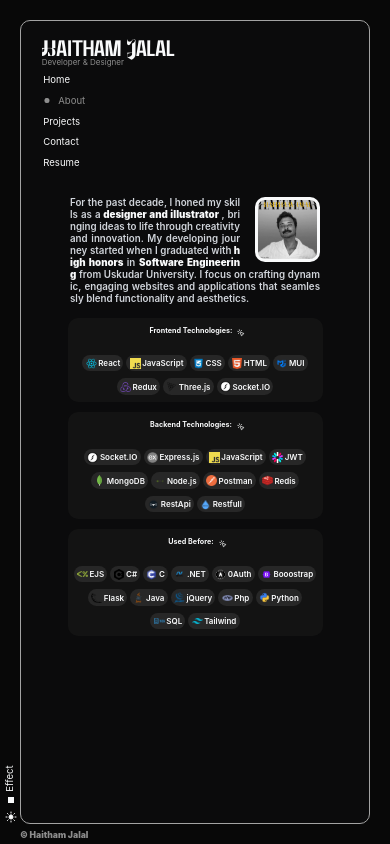
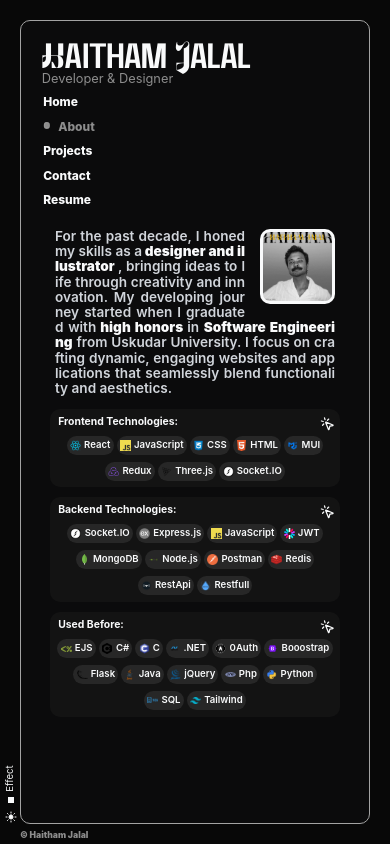
Before and after one commit to haithamexe/portfolio, a React (Vite) app: page /about in a window 390 px wide. Built offline with nearby package versions, Linux system fonts and the light colour scheme.

Commit message:
made the texts bigger for phone

```diff
--- a/src/components/ProjectsPreview.jsx
+++ b/src/components/ProjectsPreview.jsx
@@ -68,10 +68,10 @@ function ProjectsPreview({ project, setProjectClicked }) {
 
         {project?.features && (
           <>
-            <h3>Features:</h3>
-
             <div className="project-preview-features themed-element">
               <ul className="themed-element">
+                {/* <h3>Features:</h3> */}
+
                 {project?.features.map((feature, index) => (
                   <li className="themed-element" key={index}>
                     {feature}
--- a/src/styles/about.css
+++ b/src/styles/about.css
@@ -19,7 +19,7 @@
     flex-direction: column;
     justify-content: flex-start;
     align-items: center;
-    padding-top: 10rem;
+    padding-top: 12rem;
     gap: 0.8rem;
   }
 }
@@ -33,7 +33,7 @@
   }
 
   @media screen and (max-width: 900px) {
-    max-width: 250px;
+    max-width: 280px;
     margin: 0;
   }
 }
@@ -51,7 +51,7 @@
   padding: 15px;
 
   @media screen and (max-width: 900px) {
-    width: 65px;
+    width: 75px;
     /* height: 100px; */
     margin-left: 15px;
     margin-bottom: 5px;
@@ -72,8 +72,8 @@
   hyphens: auto;
 
   @media screen and (max-width: 900px) {
-    font-size: 0.61rem;
-    line-height: 0.75rem;
+    font-size: 0.85rem;
+    line-height: 0.95rem;
   }
 }
 
@@ -99,7 +99,7 @@
   /* height: 100%; */
   @media screen and (max-width: 900px) {
     margin: 0;
-    max-width: 255px;
+    max-width: 290px;
   }
 }
 
@@ -121,7 +121,8 @@
 
   @media screen and (max-width: 900px) {
     padding: 0.2rem;
-    height: 84px;
+    height: 78px;
+    gap: 0;
   }
   /* gap: 1rem; */
 }
@@ -143,7 +144,8 @@
 
   @media screen and (max-width: 900px) {
     padding: 0.2rem;
-    height: 107px;
+    height: 105px;
+    gap: 0;
   }
 }
 
@@ -164,7 +166,8 @@
 
   @media screen and (max-width: 900px) {
     padding: 0.2rem;
-    height: 107px;
+    height: 105px;
+    gap: 0;
   }
   /* gap: 1rem; */
 }
@@ -173,7 +176,7 @@
   display: flex;
   justify-content: space-between;
   @media screen and (max-width: 900px) {
-    justify-content: center;
+    justify-content: space-between;
   }
 }
 
@@ -183,15 +186,16 @@
   font-weight: 700;
 
   @media screen and (max-width: 900px) {
-    font-size: 0.45rem;
-    padding: 5px;
+    font-size: 0.65rem;
+    padding: 2px 5px;
   }
 }
 
 .mouse-pointer {
   @media screen and (max-width: 900px) {
     /* display: none; */
-    width: 8px;
+    width: 15px;
+    margin-right: 2px;
     /* display: none; */
   }
   /* height: 20px; */
@@ -258,7 +262,7 @@
 
   @media screen and (max-width: 500px) {
     padding: 0.14rem 0.2rem;
-    gap: 0 0.1rem;
+    gap: 0 0.2rem;
   }
 }
 
@@ -268,7 +272,7 @@
   font-weight: 600;
 
   @media screen and (max-width: 900px) {
-    font-size: 0.5rem;
+    font-size: 0.6rem;
   }
 }
 
--- a/src/styles/contact.css
+++ b/src/styles/contact.css
@@ -7,6 +7,11 @@
   display: flex;
   justify-content: flex-end;
   align-items: flex-end;
+
+  @media screen and (max-width: 900px) {
+    padding: 0;
+    padding-bottom: 5px;
+  }
 }
 
 .contact h1 {
@@ -89,18 +94,20 @@
 
 @media screen and (max-width: 900px) {
   .contact-container {
-    font-size: 0.5rem !important;
+    font-size: 0.9rem !important;
     /* width: 100%; */
+    font-weight: 900;
     padding: 0 0.8rem;
   }
   .contact h1 {
-    font-size: 0.7rem;
+    font-size: 1rem;
+    font-weight: 900;
   }
   .contact-container form button {
-    font-size: 0.6rem;
+    font-size: 0.8rem;
   }
   .contact-container form input,
   .contact-container form textarea {
-    font-size: 0.6rem;
+    font-size: 1rem;
   }
 }
--- a/src/styles/home.css
+++ b/src/styles/home.css
@@ -15,7 +15,7 @@
   text-align: left;
 
   @media screen and (max-width: 750px) {
-    width: 70px;
+    width: 94px;
   }
 }
 
@@ -27,7 +27,7 @@
 
   /* hyphens: auto; */
   @media screen and (max-width: 750px) {
-    font-size: 0.65rem;
+    font-size: 0.84rem;
     /* line-height: 0.95rem; */
   }
 }
--- a/src/styles/main.css
+++ b/src/styles/main.css
@@ -67,9 +67,9 @@
   font-family: var(--font-logo);
 
   @media screen and (max-width: 900px) {
-    font-size: 1.4rem;
-    height: 1rem;
-    margin-bottom: 6px;
+    font-size: 2.2rem;
+    height: 2.2rem;
+    margin-bottom: 0rem;
     margin-top: 5px;
     margin-left: 1.2px;
   }
@@ -83,7 +83,7 @@
   margin-left: 0.2rem;
 
   @media screen and (max-width: 900px) {
-    font-size: 0.5rem;
+    font-size: 0.8rem;
     margin-left: 0.1rem;
     font-weight: 400;
   }
@@ -118,8 +118,8 @@
   transition: transform 0.5s ease, color 0.3s ease;
 
   @media screen and (max-width: 900px) {
-    font-size: 0.6rem;
-    font-weight: 400;
+    font-size: 0.75rem;
+    font-weight: 800;
   }
   /* width: 100%; */
 }
@@ -162,9 +162,9 @@
   height: 0.5rem;
 
   @media screen and (max-width: 900px) {
-    width: 0.32rem;
-    height: 0.32rem;
-    top: -0.28rem;
+    width: 0.4rem;
+    height: 0.4rem;
+    top: -0.2rem;
     left: -0.2rem;
   }
 
--- a/src/styles/projects.css
+++ b/src/styles/projects.css
@@ -16,9 +16,9 @@
 
   @media screen and (max-width: 900px) {
     padding: 1.1rem;
-    padding-top: 11.5rem;
+    padding-top: 14rem;
     padding-bottom: 9%;
-    border-radius: 10px;
+    border-radius: 15px;
   }
 }
 
@@ -68,8 +68,8 @@
     /* min-height: 70px; */
     /* width: 70%; */
     height: 50px;
-    min-height: 70px;
-    border-radius: 5px;
+    min-height: 90px;
+    border-radius: 8px;
     /* max-height: 100px; */
   }
 }
@@ -95,8 +95,8 @@
   font-size: 1.2rem;
 
   @media screen and (max-width: 900px) {
-    font-size: 0.66rem;
-    margin-top: 5px;
+    font-size: 0.9rem;
+    margin-top: 0;
   }
 }
 
@@ -110,7 +110,7 @@
   overflow: hidden;
 
   @media screen and (max-width: 900px) {
-    font-size: 0.58rem;
+    font-size: 0.75rem;
     padding-right: 0.1rem;
     word-break: keep-all;
   }
@@ -130,8 +130,8 @@
     /* height: 20px; */
     align-items: center;
     justify-content: flex-start;
+    padding-bottom: 2px;
     height: 10%;
-    padding-bottom: 2px;
   }
 }
 
@@ -143,9 +143,10 @@
   text-decoration: none;
 
   @media screen and (max-width: 900px) {
-    font-size: 0.35rem;
+    font-size: 0.54rem;
     padding-left: 0.3rem;
     padding: 0.4rem;
+    font-weight: 600;
   }
 }
 
@@ -196,7 +197,7 @@
     justify-content: center;
     align-items: center;
     background-color: rgba(0, 0, 0, 0.2);
-    padding: 1.8rem 0.4rem;
+    padding: 1rem 0rem;
   }
 }
 
@@ -266,8 +267,8 @@
   z-index: 200;
 
   @media screen and (max-width: 900px) {
-    width: 25px;
-    height: 25px;
+    width: 35px;
+    height: 35px;
     padding: 0.2rem;
   }
 }
@@ -286,7 +287,7 @@
   }
 
   @media screen and (max-width: 900px) {
-    font-size: 1.3rem;
+    font-size: 1.7rem;
   }
 }
 
@@ -313,7 +314,7 @@
     gap: 0.1rem;
   }
   @media screen and (max-width: 900px) {
-    gap: 0.2rem;
+    gap: 0.1rem;
   }
 }
 
@@ -342,9 +343,9 @@
   }
 
   @media screen and (max-width: 900px) {
-    font-size: 0.5rem;
+    font-size: 0.7rem;
     /* padding: 5px 5px; */
-    gap: 0.2rem;
+    gap: 0.1rem;
   }
 }
 
@@ -375,13 +376,13 @@
   margin-bottom: 10px;
 
   @media screen and (max-width: 900px) {
-    font-size: 0.65rem;
+    font-size: 0.8rem;
   }
 }
 
 .project-preview h3 {
   @media screen and (max-width: 900px) {
-    font-size: 0.7rem;
+    font-size: 0.8rem;
   }
 }
 
@@ -401,7 +402,7 @@
 
   @media screen and (max-width: 900px) {
     padding: 0.4rem;
-    font-size: 0.55rem;
+    font-size: 0.7rem;
     margin-bottom: 13px;
   }
 }
@@ -432,8 +433,8 @@
   border-radius: 15px;
 
   @media screen and (max-width: 900px) {
-    padding: 0.2rem;
-    font-size: 0.5rem;
+    padding: 0.3rem;
+    font-size: 0.7rem;
   }
 }
 
--- a/src/utils/projects.js
+++ b/src/utils/projects.js
@@ -7,11 +7,11 @@ export const projects = [
     video: "/videos/slyder-video-optimize.mp4",
     links: [
       {
-        type: "Frontend Github",
+        type: "Frontend",
         url: "https://github.com/haithamexe/Slyder-Frontend",
       },
       {
-        type: "Backend Github",
+        type: "Backend",
         url: "https://github.com/haithamexe/Slyder-Backend",
       },
     ],
```
